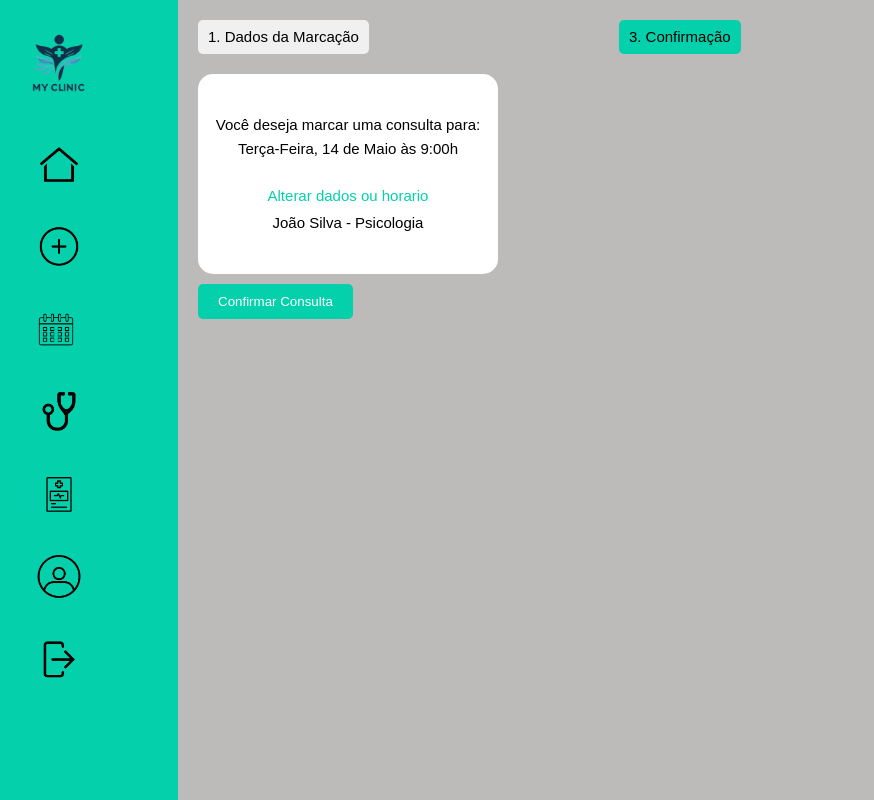
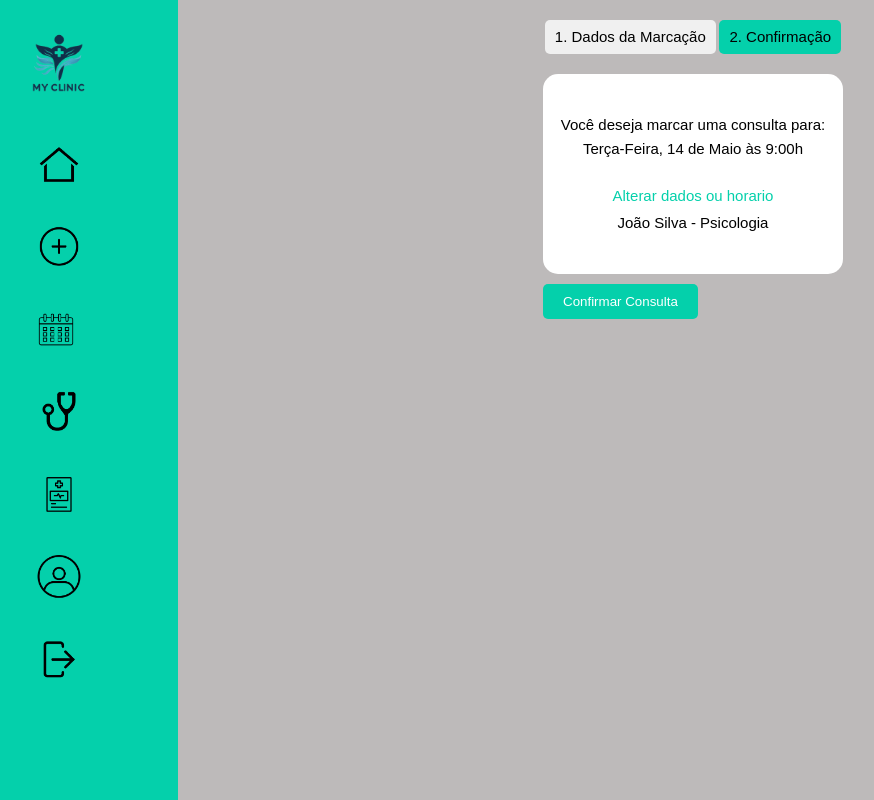
Before and after one commit to ruiiramos/myClinic-FrontEnd, a Vue app: page /confirmacao in a window 1280 px wide. Shown: the whole page, without its empty margins (72-946 px from the left). Built offline with nearby package versions, Linux system fonts and the light colour scheme; what v-calendar would draw is missing.

Commit message:
atualizaçao css

```diff
--- a/src/views/ConfirmacaoView.vue
+++ b/src/views/ConfirmacaoView.vue
@@ -31,7 +31,7 @@
         <div class="progress-bar">
           <!--Barra de progresso com etapas -->
           <span>1. Dados da Marcação</span>
-          <span class="active">3. Confirmação</span>
+          <span class="active">2. Confirmação</span>
         </div>
         <div class="centered-box">
           <p>Você deseja marcar uma consulta para:</p>
@@ -96,6 +96,9 @@
     font-family: 'Arial', sans-serif;
     color: #000000;
     padding: 20px;
+    margin-left: auto;
+    margin-right: auto;
+
   }
 
   /* Barra de progresso e etapas */
@@ -109,7 +112,8 @@
     background: #f0f0f0;
     padding: 5px 10px;
     border-radius: 5px;
-    margin-right: 250px;
+    margin-left: auto;
+    margin-right: auto;
   }
 
   .progress-bar span.active {
@@ -118,6 +122,7 @@
   }
 
   .centered-box {
+
     width: 300px;
     height: 200px;
     background-color: white;
@@ -146,8 +151,7 @@
     color: white;
     border: none;
     border-radius: 5px;
-    cursor: pointer; /* Cursor de ponteiro ao passar o mouse */
-
+    cursor: pointer;
   }
 
   .confirm-button:hover {
--- a/src/views/DadosMarcacaoView.vue
+++ b/src/views/DadosMarcacaoView.vue
@@ -143,7 +143,6 @@ export default {
       background: #f0f0f0;
       padding: 5px 10px;
       border-radius: 5px;
-
       margin-right: 25%;
     }
 
```
